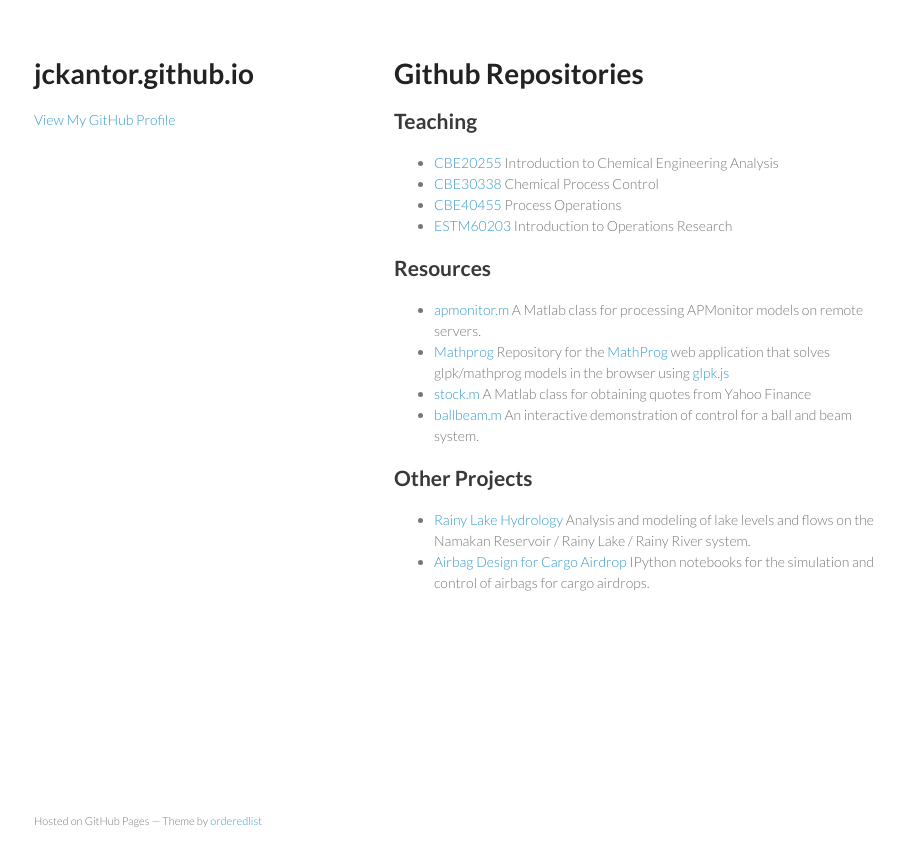
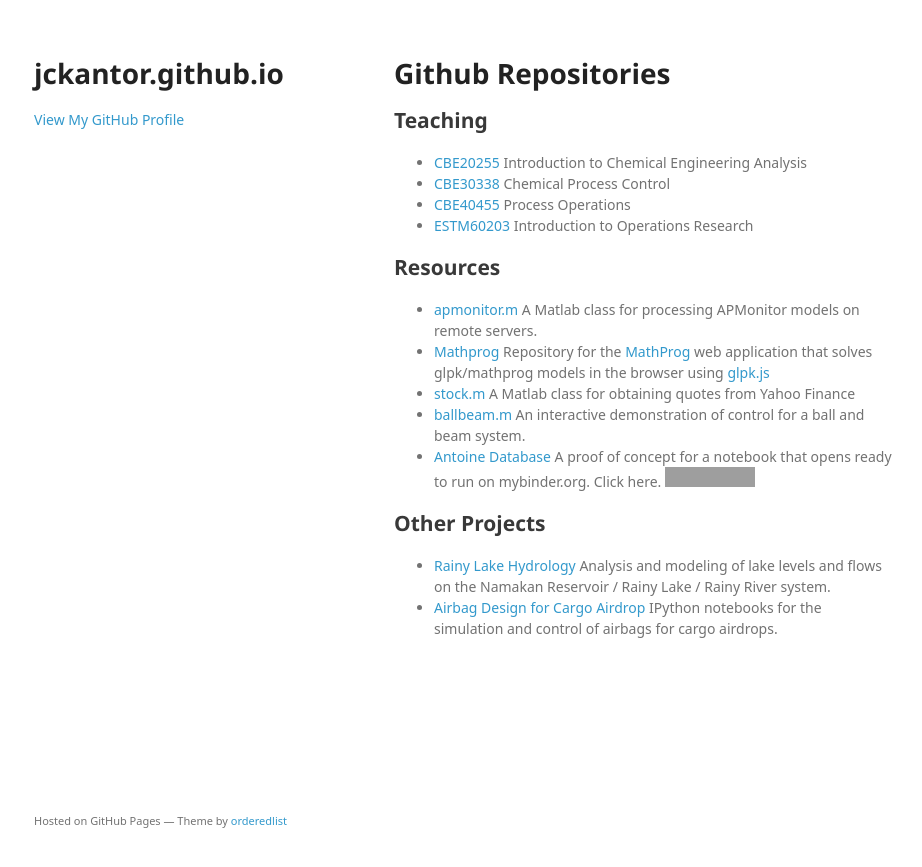
Before and after one commit to jckantor/jckantor.github.io, a Jekyll site: the page index.html, which Jekyll copies as it is, in a window 1280 px wide. Shown: the top 867 px of the page, without its empty margins (176-1098 px from the left). Built offline with Jekyll 4.4.1, drawn with Linux system fonts in a browser that asks for light colours; some web fonts are replaced; Markdown is read by kramdown in place of the engine named in the settings; grey boxes are pictures that could not be loaded.

```diff
--- a/index.html
+++ b/index.html
@@ -7,7 +7,7 @@
 
     <link rel="stylesheet" href="stylesheets/styles.css">
     <link rel="stylesheet" href="stylesheets/github-light.css">
-    <meta name="viewport" content="width=device-width, initial-scale=1, user-scalable=no">
+    <meta name="viewport" content="width=device-width">
     <!--[if lt IE 9]>
     <script src="//html5shiv.googlecode.com/svn/trunk/html5.js"></script>
     <![endif]-->
@@ -53,6 +53,9 @@
 <a href="https://gist.github.com/jckantor/9355655">stock.m</a> A Matlab class for obtaining quotes from Yahoo Finance</li>
 <li>
 <a href="http://jckantor.github.io/Ball-and-Beam-Control-Demonstration/">ballbeam.m</a> An interactive demonstration of control for a ball and beam system.</li>
+<li>
+<a href="https://github.com/jckantor/Antoine-Database">Antoine Database</a> A proof of concept for a notebook that opens ready to run on mybinder.org.  Click here. <a href="http://mybinder.org/repo/jckantor/Antoine-Database"><img src="http://mybinder.org/badge.svg" alt="Binder"></a>
+</li>
 </ul>
 
 <h2>
--- a/stylesheets/styles.css
+++ b/stylesheets/styles.css
@@ -1,10 +1,65 @@
-@import url(https://fonts.googleapis.com/css?family=Lato:300italic,700italic,300,700);
+@font-face {
+  font-family: 'Noto Sans';
+  font-weight: 400;
+  font-style: normal;
+  src: url('../fonts/Noto-Sans-regular/Noto-Sans-regular.eot');
+  src: url('../fonts/Noto-Sans-regular/Noto-Sans-regular.eot?#iefix') format('embedded-opentype'),
+       local('Noto Sans'),
+       local('Noto-Sans-regular'),
+       url('../fonts/Noto-Sans-regular/Noto-Sans-regular.woff2') format('woff2'),
+       url('../fonts/Noto-Sans-regular/Noto-Sans-regular.woff') format('woff'),
+       url('../fonts/Noto-Sans-regular/Noto-Sans-regular.ttf') format('truetype'),
+       url('../fonts/Noto-Sans-regular/Noto-Sans-regular.svg#NotoSans') format('svg');
+}
+
+@font-face {
+  font-family: 'Noto Sans';
+  font-weight: 700;
+  font-style: normal;
+  src: url('../fonts/Noto-Sans-700/Noto-Sans-700.eot');
+  src: url('../fonts/Noto-Sans-700/Noto-Sans-700.eot?#iefix') format('embedded-opentype'),
+       local('Noto Sans Bold'),
+       local('Noto-Sans-700'),
+       url('../fonts/Noto-Sans-700/Noto-Sans-700.woff2') format('woff2'),
+       url('../fonts/Noto-Sans-700/Noto-Sans-700.woff') format('woff'),
+       url('../fonts/Noto-Sans-700/Noto-Sans-700.ttf') format('truetype'),
+       url('../fonts/Noto-Sans-700/Noto-Sans-700.svg#NotoSans') format('svg');
+}
+
+@font-face {
+  font-family: 'Noto Sans';
+  font-weight: 400;
+  font-style: italic;
+  src: url('../fonts/Noto-Sans-italic/Noto-Sans-italic.eot');
+  src: url('../fonts/Noto-Sans-italic/Noto-Sans-italic.eot?#iefix') format('embedded-opentype'),
+       local('Noto Sans Italic'),
+       local('Noto-Sans-italic'),
+       url('../fonts/Noto-Sans-italic/Noto-Sans-italic.woff2') format('woff2'),
+       url('../fonts/Noto-Sans-italic/Noto-Sans-italic.woff') format('woff'),
+       url('../fonts/Noto-Sans-italic/Noto-Sans-italic.ttf') format('truetype'),
+       url('../fonts/Noto-Sans-italic/Noto-Sans-italic.svg#NotoSans') format('svg');
+}
+
+@font-face {
+  font-family: 'Noto Sans';
+  font-weight: 700;
+  font-style: italic;
+  src: url('../fonts/Noto-Sans-700italic/Noto-Sans-700italic.eot');
+  src: url('../fonts/Noto-Sans-700italic/Noto-Sans-700italic.eot?#iefix') format('embedded-opentype'),
+       local('Noto Sans Bold Italic'),
+       local('Noto-Sans-700italic'),
+       url('../fonts/Noto-Sans-700italic/Noto-Sans-700italic.woff2') format('woff2'),
+       url('../fonts/Noto-Sans-700italic/Noto-Sans-700italic.woff') format('woff'),
+       url('../fonts/Noto-Sans-700italic/Noto-Sans-700italic.ttf') format('truetype'),
+       url('../fonts/Noto-Sans-700italic/Noto-Sans-700italic.svg#NotoSans') format('svg');
+}
 
 body {
+  background-color: #fff;
   padding:50px;
-  font:14px/1.5 Lato, "Helvetica Neue", Helvetica, Arial, sans-serif;
-  color:#777;
-  font-weight:300;
+  font: 14px/1.5 "Noto Sans", "Helvetica Neue", Helvetica, Arial, sans-serif;
+  color:#727272;
+  font-weight:400;
 }
 
 h1, h2, h3, h4, h5, h6 {
@@ -34,15 +89,22 @@
 
 a {
   color:#39c;
-  font-weight:400;
   text-decoration:none;
+}
+
+a:hover {
+  color:#069;
 }
 
 a small {
   font-size:11px;
   color:#777;
-  margin-top:-0.6em;
+  margin-top:-0.3em;
   display:block;
+}
+
+a:hover small {
+  color:#777;
 }
 
 .wrapper {
@@ -58,7 +120,7 @@
 }
 
 code, pre {
-  font-family:Monaco, Bitstream Vera Sans Mono, Lucida Console, Terminal;
+  font-family:Monaco, Bitstream Vera Sans Mono, Lucida Console, Terminal, Consolas, Liberation Mono, DejaVu Sans Mono, Courier New, monospace;
   color:#333;
   font-size:12px;
 }
@@ -99,33 +161,32 @@
   width:270px;
   float:left;
   position:fixed;
+  -webkit-font-smoothing:subpixel-antialiased;
 }
 
 header ul {
   list-style:none;
   height:40px;
-
   padding:0;
-
-  background: #eee;
-  background: -moz-linear-gradient(top, #f8f8f8 0%, #dddddd 100%);
-  background: -webkit-gradient(linear, left top, left bottom, color-stop(0%,#f8f8f8), color-stop(100%,#dddddd));
-  background: -webkit-linear-gradient(top, #f8f8f8 0%,#dddddd 100%);
-  background: -o-linear-gradient(top, #f8f8f8 0%,#dddddd 100%);
-  background: -ms-linear-gradient(top, #f8f8f8 0%,#dddddd 100%);
-  background: linear-gradient(top, #f8f8f8 0%,#dddddd 100%);
-
+  background: #f4f4f4;
   border-radius:5px;
-  border:1px solid #d2d2d2;
-  box-shadow:inset #fff 0 1px 0, inset rgba(0,0,0,0.03) 0 -1px 0;
+  border:1px solid #e0e0e0;
   width:270px;
 }
 
 header li {
   width:89px;
   float:left;
-  border-right:1px solid #d2d2d2;
+  border-right:1px solid #e0e0e0;
   height:40px;
+}
+
+header li:first-child a {
+  border-radius:5px 0 0 5px;
+}
+
+header li:last-child a {
+  border-radius:0 5px 5px 0;
 }
 
 header ul a {
@@ -135,17 +196,20 @@
   display:block;
   text-align:center;
   padding-top:6px;
-  height:40px;
+  height:34px;
+}
+
+header ul a:hover {
+  color:#999;
+}
+
+header ul a:active {
+  background-color:#f0f0f0;
 }
 
 strong {
   color:#222;
   font-weight:700;
-}
-
-header ul li + li {
-  width:88px;
-  border-left:1px solid #fff;
 }
 
 header ul li + li + li {
@@ -181,6 +245,7 @@
   float:left;
   position:fixed;
   bottom:50px;
+  -webkit-font-smoothing:subpixel-antialiased;
 }
 
 @media print, screen and (max-width: 960px) {
@@ -242,7 +307,11 @@
   }
 
   header ul {
-    display:none;
+    width:99%;
+  }
+
+  header li, header ul li + li + li {
+    width:33%;
   }
 }
 
```
Also changed, not shown: params.json (+1 -1 lines).
